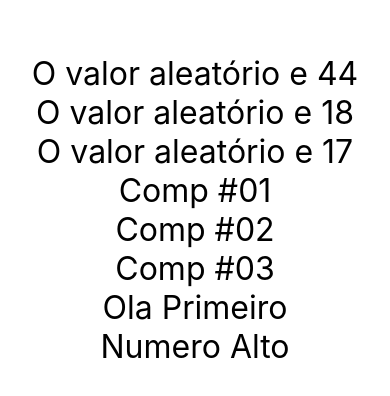
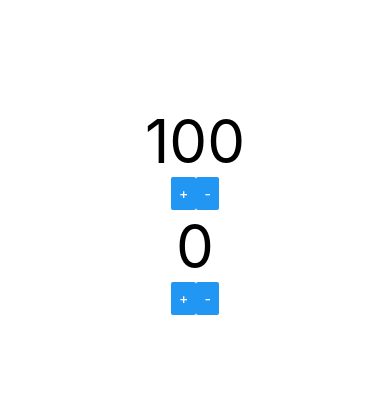
Before and after one commit to RenanKlinsmann/fundamentos-react-native, a React Native app: screen / in a window 390 px wide. Shown: the part 212-608 px from the top of the page. Built offline with nearby package versions, Linux system fonts and the light colour scheme.

Commit message:
fix(exec-02): botoes e useState

```diff
--- a/src/App.js
+++ b/src/App.js
@@ -4,12 +4,15 @@ import Primeiro from './componentes/Primeiro'
 import PrimeiroProps from "./componentes/PrimeiroProps";
 import Multi, {Comp2, Comp3} from "./componentes/Multi";
 import Aleatorio from "./componentes/Aleatorio";
+import MaxMin from "./componentes/MaxMin";
+import Botao from "./componentes/Botao";
+import Contador from "./componentes/Contador";
 
 export default () =>  {
 
         return (
             <View style={style.App}>
-                <Aleatorio min={7} max={99}/>
+               {/* <Aleatorio min={7} max={99}/>
                 <Aleatorio min={7} max={99}/>
                 <Aleatorio min={7} max={99}/>
                 <Multi/>
@@ -17,6 +20,13 @@ export default () =>  {
                 <Comp3/>
                 <Primeiro/>
                 <PrimeiroProps numero={10}/>
+                <MaxMin min={100} max={75}/>
+                <MaxMin min={100} max={100}/>
+                <Botao/>
+                */}
+
+                <Contador inicial={100} passo={10}/>
+                <Contador/>
             </View>
         )
 
--- /dev/null
+++ b/src/componentes/Botao.jsx
@@ -0,0 +1,29 @@
+import React from "react";
+import { Button } from "react-native";
+
+export default props => {
+
+    function executar(){
+            console.warn("Executar #01!");
+    }
+
+    return (
+        <>
+            <Button
+                title="Executar #01"
+                onPress={executar}
+            />
+            <Button
+                title="Executar #02"
+                onPress={function(){
+                    console.warn("Executar #02!");
+                }}
+            />
+            <Button
+                title="Executar #03"
+                onPress={_ => console.warn("Executar #03!")}
+            />
+        </>
+
+    )
+}
--- /dev/null
+++ b/src/componentes/Contador.jsx
@@ -0,0 +1,37 @@
+import React, {useState} from "react";
+import { Text, Button, View } from "react-native";
+import Estilos from "../estilos";
+
+export default ({ inicial = 0, passo = 1 }) => {
+
+    const [numero, setNumero] = useState(inicial);
+
+    function inc(){
+       setNumero(numero + passo);
+    }
+
+    function dec(){
+        setNumero(numero - passo);
+    }
+
+    return (
+        <>
+            <Text style={Estilos.textDois}>
+                {numero}
+            </Text>
+            <View style={{flexDirection: "row"}}>
+                <Button
+                    title="+"
+                    onPress={inc}
+                />
+                <Button
+                    title="-"
+                    onPress={dec}
+                />
+            </View>
+
+        </>
+
+    )
+
+}
--- /dev/null
+++ b/src/componentes/MaxMin.jsx
@@ -0,0 +1,25 @@
+import React from "react";
+import { Text } from "react-native";
+import Estilos from "../estilos";
+
+export default props => {
+    let menor;
+    let maior;
+    let igual = false;
+
+    if(props.min > props.max){
+        maior = props.min;
+        menor = props.max;
+    }else if(props.min == props.max){
+        igual = true;
+    }else {
+        maior = props.max;
+        menor = props.min;
+    }
+
+
+    return (
+        igual ? <Text style={Estilos.text}>Valor {props.min} e {props.max} são iguais</Text>
+              : <Text style={Estilos.text}>Valor {maior} e maior que valor {menor} </Text>
+    )
+}
--- a/src/componentes/Multi.jsx
+++ b/src/componentes/Multi.jsx
@@ -1,6 +1,7 @@
 import React from "react";
 import { Text } from "react-native";
 import Estilos from "../estilos";
+
 
 
 function Comp (){
--- a/src/estilos.jsx
+++ b/src/estilos.jsx
@@ -3,5 +3,8 @@ import { StyleSheet } from "react-native";
 export default StyleSheet.create({
     text: {
         fontSize: 32
+    },
+    textDois: {
+        fontSize: 60
     }
 })
```
